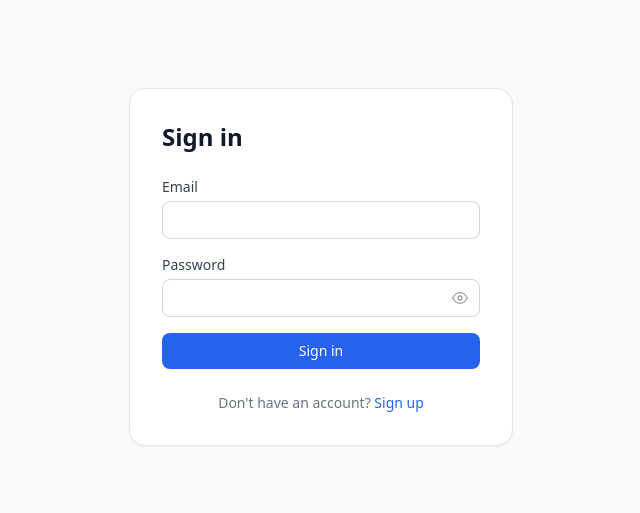
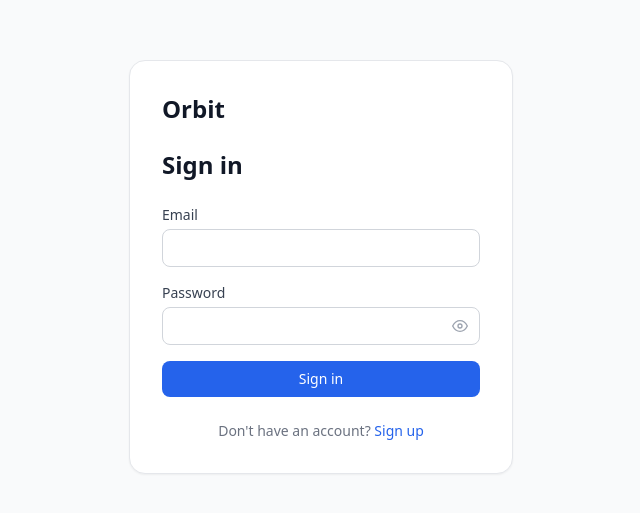
Before and after one commit to michaelr-1999/code-impact-training, a React (Vite) app in the folder frontend/: page /login in a window 1280 px wide. Shown: the part 133-646 px from the top of the page, without its empty margins (319-959 px from the left). Built offline with nearby package versions, Linux system fonts and the light colour scheme.

Commit message:
added orbit title (#117)

```diff
--- a/frontend/src/layouts/AppLayout.tsx
+++ b/frontend/src/layouts/AppLayout.tsx
@@ -18,7 +18,7 @@ function Sidebar({ onClose }: { onClose?: () => void }) {
   return (
     <div className="w-56 bg-white dark:bg-gray-900 border-r border-gray-200 dark:border-gray-800 flex flex-col h-full">
       <div className="h-16 flex items-center px-6 border-b border-gray-200 dark:border-gray-800 shrink-0">
-        <span className="text-sm font-semibold text-gray-900 dark:text-white">Impact Training</span>
+        <span className="text-sm font-semibold text-gray-900 dark:text-white">Orbit</span>
       </div>
       <nav className="flex-1 px-3 py-4 flex flex-col gap-1">
         {navItems.map(({ to, label }) => (
@@ -82,7 +82,7 @@ export default function AppLayout() {
               <path strokeLinecap="round" strokeLinejoin="round" d="M4 6h16M4 12h16M4 18h16" />
             </svg>
           </button>
-          <span className="ml-3 text-sm font-semibold text-gray-900 dark:text-white">Impact Training</span>
+          <span className="ml-3 text-sm font-semibold text-gray-900 dark:text-white">Orbit</span>
         </header>
 
         <main className="flex-1 bg-gray-50 dark:bg-black">
--- a/frontend/src/pages/AuthLayout.tsx
+++ b/frontend/src/pages/AuthLayout.tsx
@@ -9,6 +9,7 @@ export default function AuthLayout({ children, toggle }: AuthLayoutProps) {
   return (
     <div className="min-h-screen bg-gray-50 flex items-center justify-center">
       <div className="bg-white rounded-2xl shadow-sm border border-gray-200 p-8 w-full max-w-sm">
+        <p className="text-2xl font-bold text-gray-900 mb-6">Orbit</p>
         {children}
         <p className="mt-6 text-center text-sm text-gray-500">
           {toggle.label}{" "}
```
